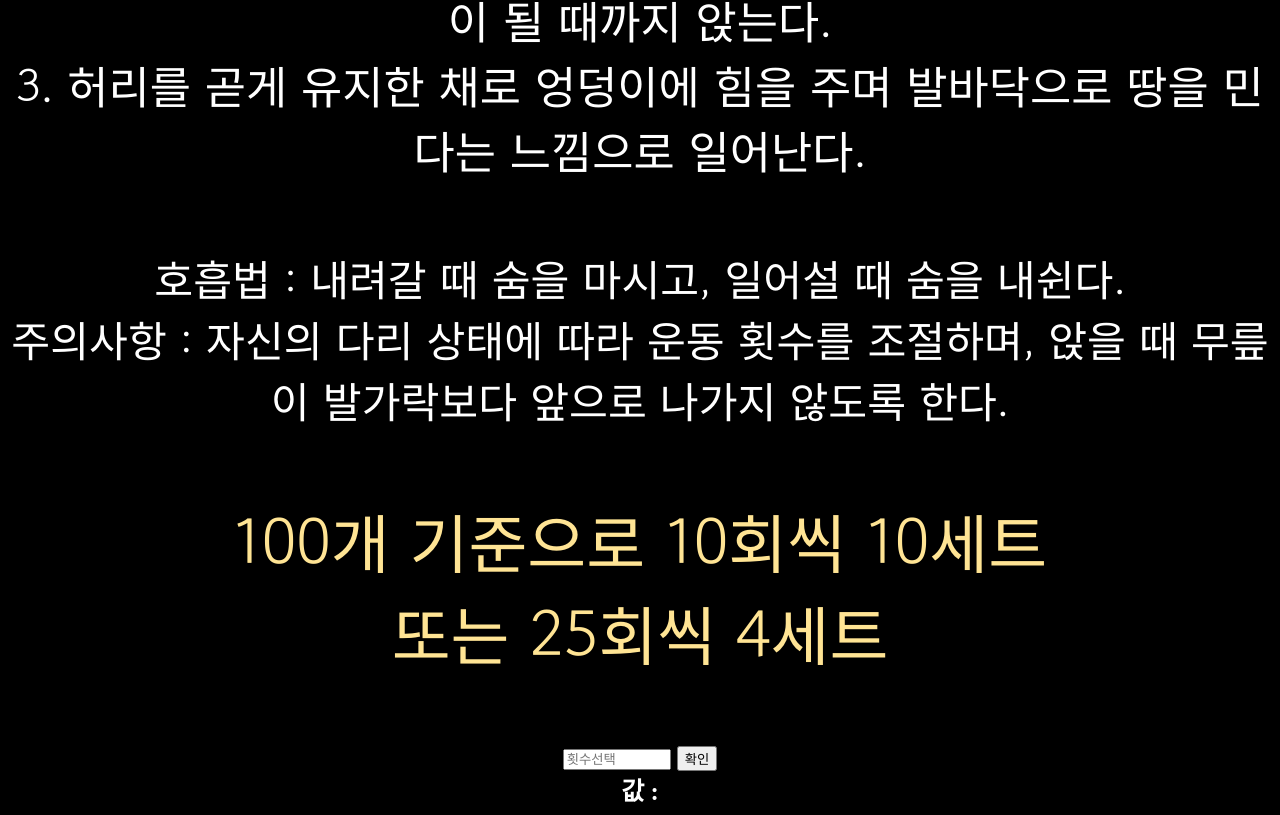
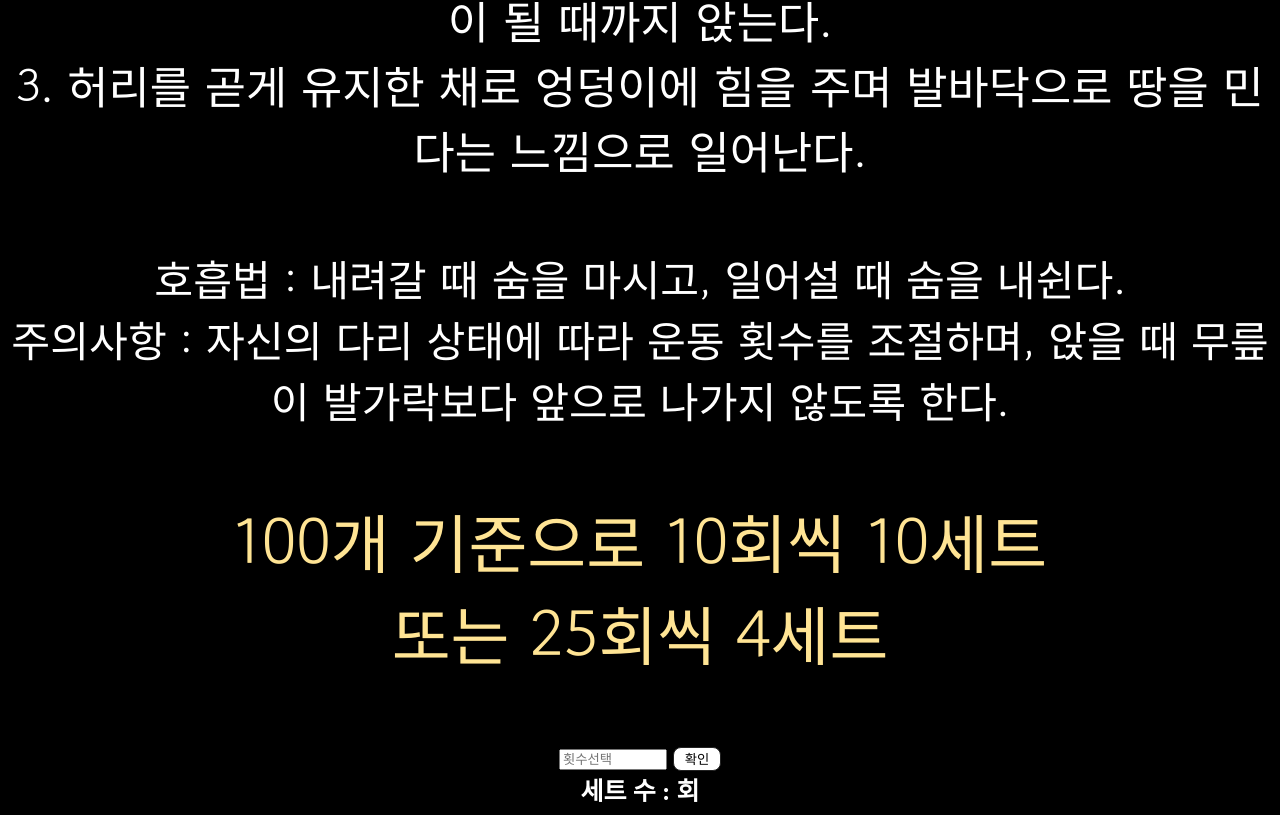
Before and after one commit to jinhyo-dev/Fitness-Trainer, a Next.js app: page /workout/Squat in a window 1280 px wide. Shown: the part 952-1767 px from the top of the page. Built offline with nearby package versions, Linux system fonts and the light colour scheme.

Commit message:
2/25 1:16 design changed

```diff
--- a/pages/workout/Squat.tsx
+++ b/pages/workout/Squat.tsx
@@ -35,11 +35,9 @@ export default function Squat() {
         <p>100개 기준으로 10회씩 10세트<br/>또는 25회씩 4세트</p>
 
         <input type='number' placeholder="횟수선택" className="ChooseNum" min='1' max='25' onChange={changeNum} value={num}/>
-        <button onClick={() => {checkSubmit(), visibleStartBtn()}} style={{marginLeft: '6px'}}>확인</button> <br />
-
+        <button className="identifyBtn" onClick={() => {checkSubmit(), visibleStartBtn()}} style={{marginLeft: '6px'}}>확인</button> <br />
+        <b style={{color: '#fff'}}>세트 수 : {num}회</b> <br />
         <button style={{display: 'none'}} id='startBtn'>시작</button>
-
-        <b style={{color: '#fff'}}>값 : {num}</b>
 
       </div>
     </div>
--- a/styles/globals.css
+++ b/styles/globals.css
@@ -41,3 +41,29 @@ p {
   color: #fff;
   font-size: 3.3vw;
 }
+
+.identifyBtn {
+  background-color: #FFFFFF;
+  border: 1px solid #222222;
+  border-radius: 8px;
+  width: 3rem;
+  height: 1.5rem;
+}
+
+.identifyBtn:focus-visible {
+  box-shadow: #222222 0 0 0 2px, rgba(255, 255, 255, 0.8) 0 0 0 4px;
+  transition: box-shadow .2s;
+}
+
+.identifyBtn:active {
+  background-color: #F7F7F7;
+  border-color: #000000;
+  transform: scale(.96);
+}
+
+.identifyBtn:disabled {
+  border-color: #DDDDDD;
+  color: #DDDDDD;
+  cursor: not-allowed;
+  opacity: 1;
+}
```
